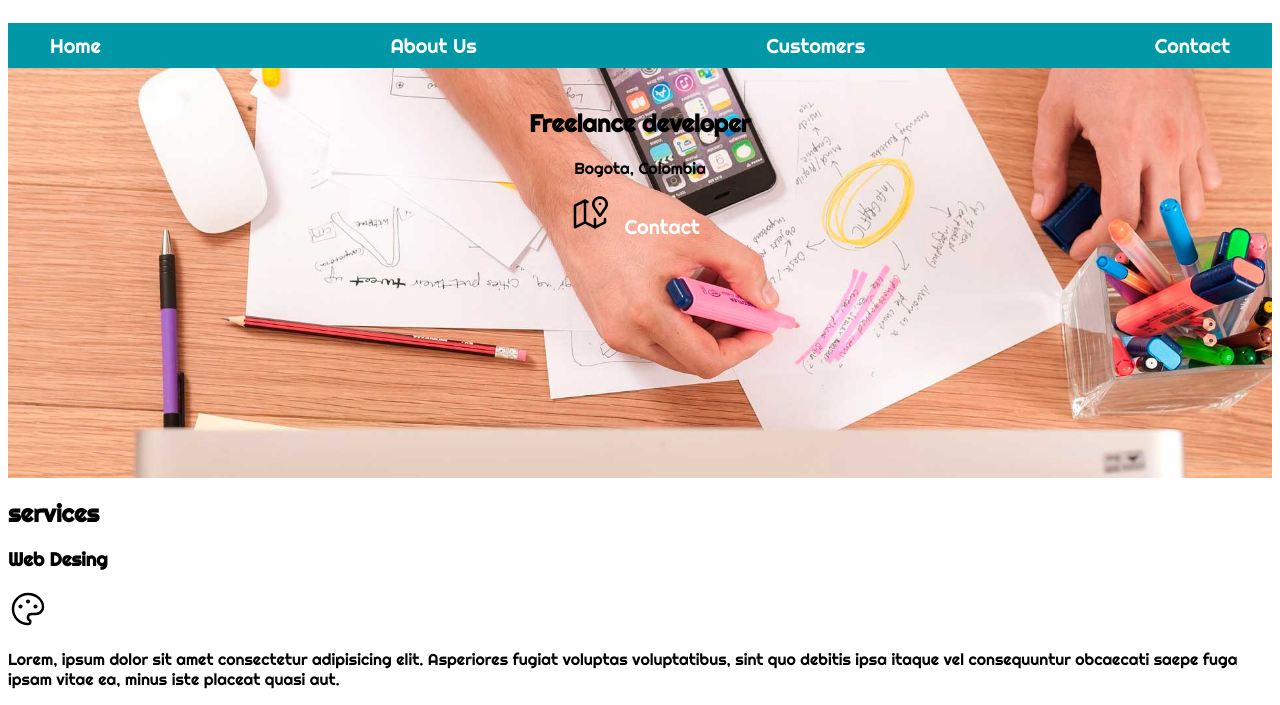
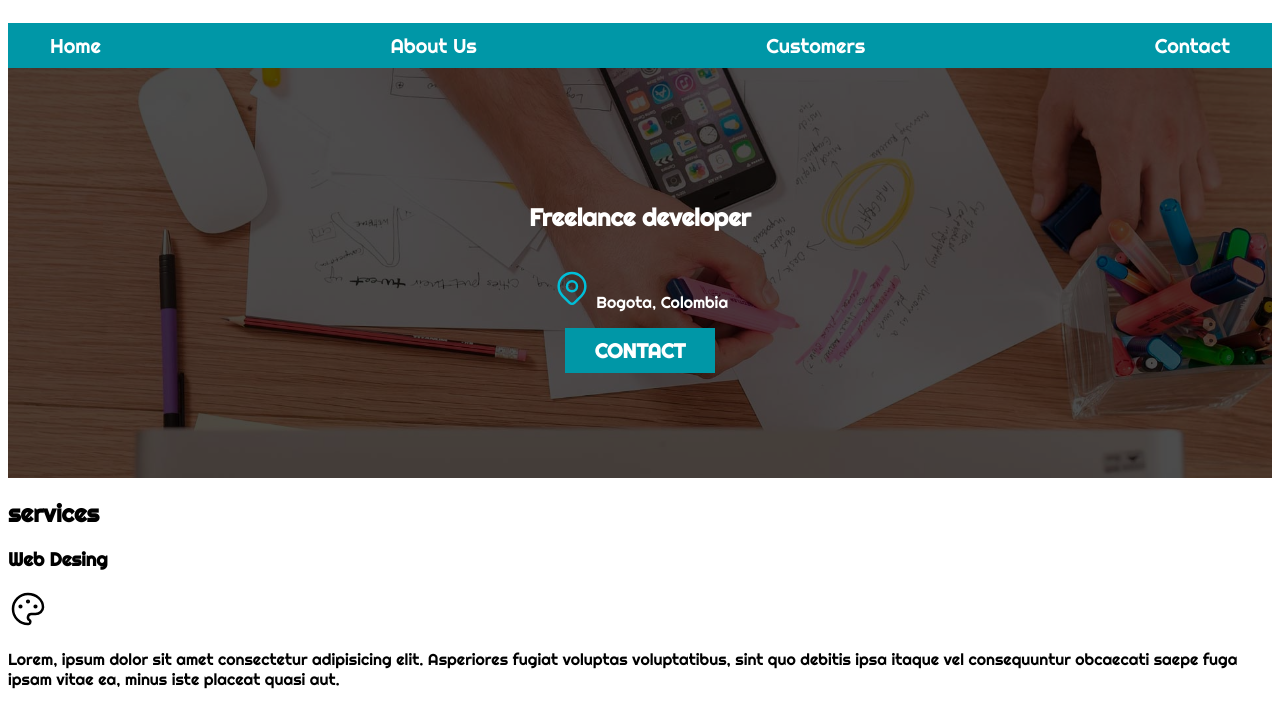
Before and after one commit to kevinbayter/freelancer, a plain HTML site: page index.html in a window 1280 px wide. Shown: the part 72-777 px from the top of the page. Drawn offline with nearby package versions, Linux system fonts and the light colour scheme; a web font is replaced by a local one.

Commit message:
Actualizacion style.css

```diff
--- a/index.html
+++ b/index.html
@@ -41,16 +41,12 @@
     <section class="hero">
       <div class="contenido-hero">
         <h2>Freelance developer</h2>
-        <p>Bogota, Colombia</p>
-        <svg xmlns="http://www.w3.org/2000/svg" class="icon icon-tabler icon-tabler-map-2" width="40" height="40" viewBox="0 0 24 24" stroke-width="1.5" stroke="#000000" fill="none" stroke-linecap="round" stroke-linejoin="round">
+        <p class="location"><svg xmlns="http://www.w3.org/2000/svg" class="icon icon-tabler icon-tabler-map-pin" width="40" height="40" viewBox="0 0 24 24" stroke-width="1.5" stroke="#00bfd8" fill="none" stroke-linecap="round" stroke-linejoin="round">
           <path stroke="none" d="M0 0h24v24H0z" fill="none"/>
-          <line x1="18" y1="6" x2="18" y2="6.01" />
-          <path d="M18 13l-3.5 -5a4 4 0 1 1 7 0l-3.5 5" />
-          <polyline points="10.5 4.75 9 4 3 7 3 20 9 17 15 20 21 17 21 15" />
-          <line x1="9" y1="4" x2="9" y2="17" />
-          <line x1="15" y1="15" x2="15" y2="20" />
-        </svg>
-        <a href="# " class="contact">Contact</a>
+          <circle cx="12" cy="11" r="3" />
+          <path d="M17.657 16.657l-4.243 4.243a2 2 0 0 1 -2.827 0l-4.244 -4.243a8 8 0 1 1 11.314 0z" />
+        </svg> Bogota, Colombia</p>
+        <span><a href="# " class="boton">Contact</a></span>
       </div>
     </section>
 
--- a/style.css
+++ b/style.css
@@ -1,100 +1,120 @@
 /*Declaracion de variables root*/
-:root{
-  --white:#ffffff;
-  --black:#212121;
-  --primario:#ffc107;
-  --secundario:#0097a7;
-  --gris:#757575;
+:root {
+  --white: #ffffff;
+  --black: #212121;
+  --primario: #ffc107;
+  --secundario: #0097a7;
+  --gris: #757575;
 }
 
-html{
-  font-size:62.5%;
+html {
+  font-size: 62.5%;
   box-sizing: border-box;
 }
 
-*, *:before, *:after {
+*,
+*:before,
+*:after {
   box-sizing: inherit;
 }
 
-body{
-  font-size:16px; /*1rem = 10px*/
-  font-family: 'Righteous', cursive;
+body {
+  font-size: 16px;
+  /*1rem = 10px*/
+  font-family: "Righteous", cursive;
 }
 
-.titulo{
+.titulo {
   text-align: center;
-  font-size:3.8rem;
-  font-family: 'Train One', cursive;
+  font-size: 3.8rem;
+  font-family: "Train One", cursive;
 }
 
-.titulo span{
-  font-size:2rem;
+.titulo span {
+  font-size: 2rem;
 }
 
-.contenedor{
+.contenedor {
   max-width: 120rem;
   margin-top: 0;
   margin-right: auto;
-  margin-bottom:0;
-  margin-left:auto;
+  margin-bottom: 0;
+  margin-left: auto;
 }
 
-.nav-bg{
-  background-color:var(--secundario);
+.nav-bg {
+  background-color: var(--secundario);
 }
 
 /*Navegacion principal*/
-.navegacion-principal{
+.navegacion-principal {
   display: flex;
   flex-direction: column;
 }
 
 /*Media Querie*/
 @media (min-width: 768px) {
-  .navegacion-principal{
+  .navegacion-principal {
     flex-direction: row;
     justify-content: space-between;
   }
 }
 
 /*Navegacion principal hove links*/
-.navegacion-principal a:hover{
-  background-color:var(--primario);
-  color:var(--black);
+.navegacion-principal a:hover {
+  background-color: var(--primario);
+  color: var(--black);
 }
 
 /*Navegacion principal links*/
-.navegacion-principal a{
+.navegacion-principal a {
   text-align: center;
   padding: 1rem;
-  color:var(--white);
+  color: var(--white);
   text-decoration: none;
-  font-size:2rem;
+  font-size: 2rem;
 }
 
-.hero{
+.boton {
+  background-color: var(--secundario);
+  color: var(--white);
+  padding:1rem 3rem;
+  margin-top: 1rem;
+  font-size:2rem;
+  text-decoration:none;
+  text-transform:uppercase;
+  font-weight:bold;
+}
+
+.boton:hover {
+  color: var(--black);
+}
+
+.hero {
   background-image: url(/img/hero.jpg);
   background-repeat: no-repeat;
-  background-size:cover;
+  background-size: cover;
+  height: 41rem;
+  position: relative;
 }
 
-.contact{
-  padding: 1rem;
-  color:var(--white);
+.url {
+  color: var(--black);
   text-decoration: none;
-  font-size:2rem;
 }
 
-.contact:hover{
-  color:var(--black);
-}
-.hero{
+.contenido-hero {
+  width: 100%;
+  height: 100%;
+  position: absolute;
+  background-color: rgba(0, 0, 0, 0.7);
+  color: var(--white);
+  display: flex;
+  flex-direction: column;
   text-align: center;
-  height: 41rem;
-  padding:2rem;
+  justify-content: center;
 }
 
-.url{
-  color:var(--black);
-  text-decoration: none;
+.location{
+  padding-bottom:1rem;
 }
```
